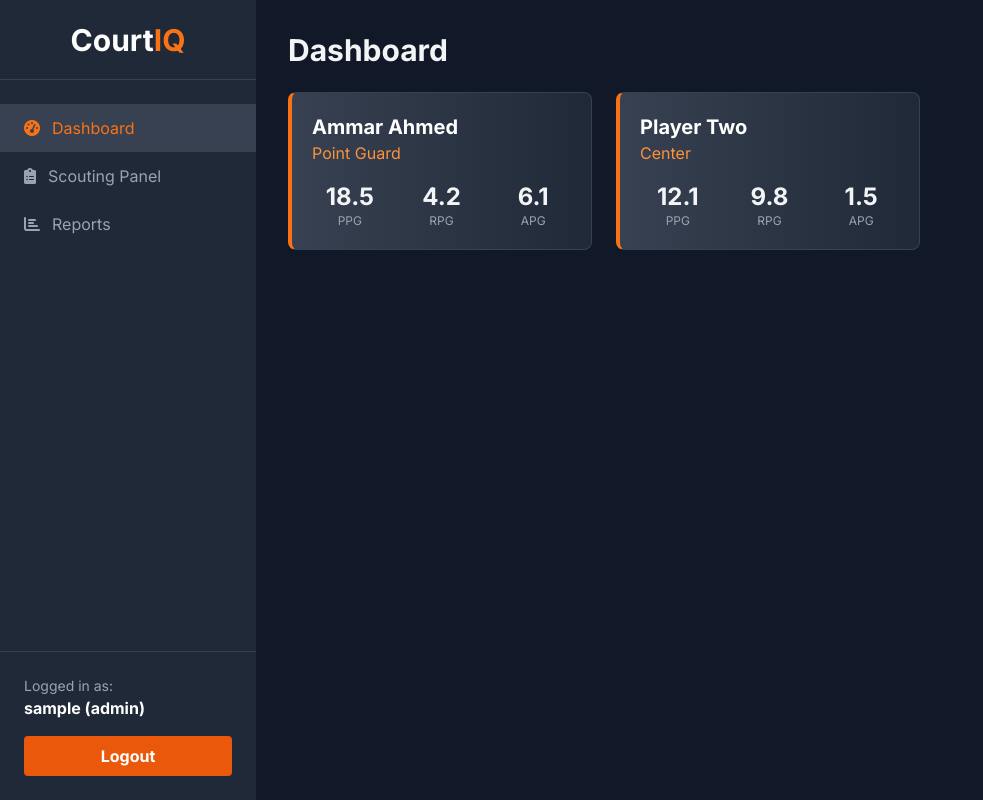
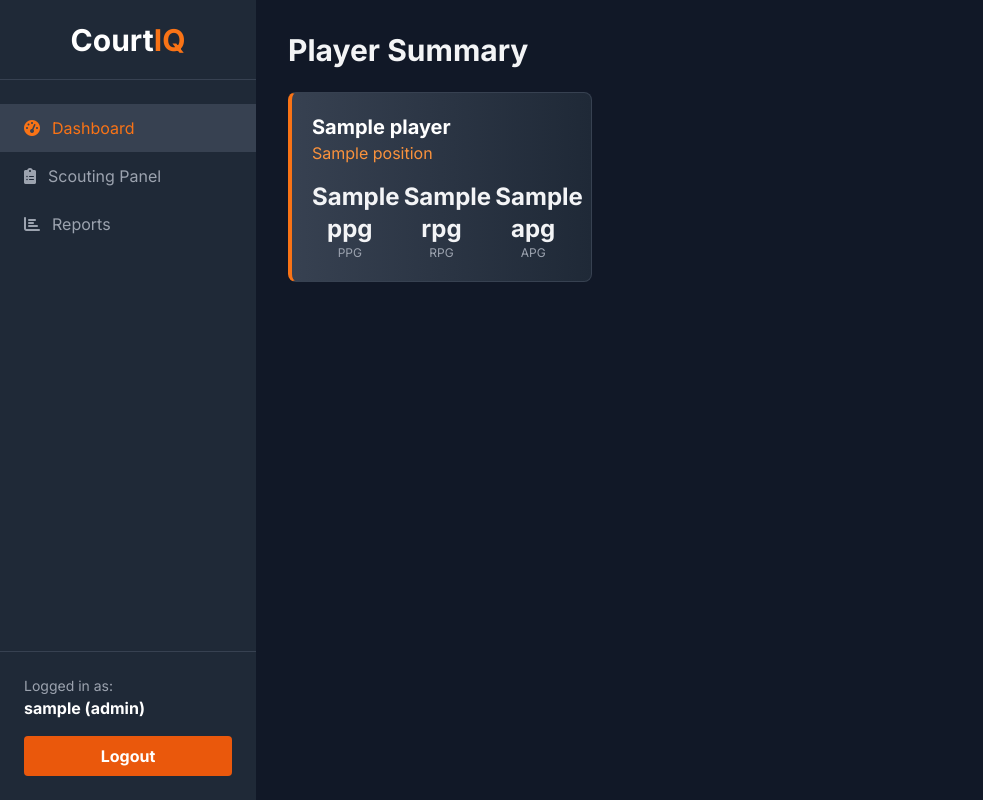
Before and after one commit to Omarelhaq-fi/courtiqpython, a Flask app: template templates/dashboard.html in a window 1280 px wide. Shown: the whole page, without its empty margins (0-983 px from the left). Run offline with Flask 3, Linux system fonts and the light colour scheme; the template is opened without the code that fills it: most values are stand-ins (such as "Sample title", 1, 10 or a date in 2020); some libraries are stand-ins or nearby versions.

Commit message:
Update dashboard.html

```diff
--- a/templates/dashboard.html
+++ b/templates/dashboard.html
@@ -70,46 +70,32 @@
     <main class="flex-1 p-8 overflow-y-auto">
         <!-- Dashboard Tab -->
         <div id="dashboard" class="tab-content">
-            <h2 class="text-3xl font-bold mb-6">Dashboard</h2>
+            <h2 class="text-3xl font-bold mb-6">Player Summary</h2>
             <div class="grid grid-cols-1 md:grid-cols-2 lg:grid-cols-3 gap-6">
-                <!-- Placeholder for Player Cards -->
+                {% if players %}
+                    {% for player in players %}
                     <div class="content-card rounded-lg p-5 player-summary-card">
-                    <h3 class="font-bold text-xl text-white">Ammar Ahmed</h3>
-                    <p class="text-orange-400">Point Guard</p>
+                        <h3 class="font-bold text-xl text-white">{{ player.name }}</h3>
+                        <p class="text-orange-400">{{ player.position or 'N/A' }}</p>
                         <div class="mt-4 grid grid-cols-3 gap-4 text-center">
                             <div>
-                            <p class="text-2xl font-bold">18.5</p>
+                                <p class="text-2xl font-bold">{{ player.ppg or '0.0' }}</p>
                                 <p class="text-xs text-gray-400">PPG</p>
                             </div>
                             <div>
-                            <p class="text-2xl font-bold">4.2</p>
+                                <p class="text-2xl font-bold">{{ player.rpg or '0.0' }}</p>
                                 <p class="text-xs text-gray-400">RPG</p>
                             </div>
                             <div>
-                            <p class="text-2xl font-bold">6.1</p>
+                                <p class="text-2xl font-bold">{{ player.apg or '0.0' }}</p>
                                 <p class="text-xs text-gray-400">APG</p>
                             </div>
                         </div>
                     </div>
-                <div class="content-card rounded-lg p-5 player-summary-card">
-                    <h3 class="font-bold text-xl text-white">Player Two</h3>
-                    <p class="text-orange-400">Center</p>
-                     <div class="mt-4 grid grid-cols-3 gap-4 text-center">
-                        <div>
-                            <p class="text-2xl font-bold">12.1</p>
-                            <p class="text-xs text-gray-400">PPG</p>
-                        </div>
-                        <div>
-                            <p class="text-2xl font-bold">9.8</p>
-                            <p class="text-xs text-gray-400">RPG</p>
-                        </div>
-                        <div>
-                            <p class="text-2xl font-bold">1.5</p>
-                            <p class="text-xs text-gray-400">APG</p>
-                        </div>
-                    </div>
-                </div>
-                <!-- Add more player summary cards here -->
+                    {% endfor %}
+                {% else %}
+                    <p class="text-gray-400">No players found. Add players from the Admin Panel.</p>
+                {% endif %}
             </div>
         </div>
 
@@ -142,10 +128,10 @@
                 <!-- Add Team -->
                 <div class="content-card rounded-lg p-6">
                     <h3 class="text-xl font-bold mb-4">Add New Team</h3>
-                    <form class="space-y-4">
+                    <form action="{{ url_for('add_team') }}" method="POST" class="space-y-4">
                         <div>
                             <label for="new-team-name" class="block text-sm font-medium text-gray-300">Team Name</label>
-                            <input type="text" id="new-team-name" class="mt-1 block w-full bg-gray-700 border border-gray-600 rounded-md p-2 focus:outline-none focus:ring-2 focus:ring-orange-500">
+                            <input type="text" id="new-team-name" name="team_name" required class="mt-1 block w-full bg-gray-700 border border-gray-600 rounded-md p-2 focus:outline-none focus:ring-2 focus:ring-orange-500">
                         </div>
                         <button type="submit" class="w-full bg-orange-600 hover:bg-orange-700 text-white font-bold py-2 px-4 rounded">Add Team</button>
                     </form>
@@ -153,17 +139,18 @@
                 <!-- Add Player -->
                 <div class="content-card rounded-lg p-6">
                     <h3 class="text-xl font-bold mb-4">Add New Player</h3>
-                    <form class="space-y-4">
+                    <form action="{{ url_for('add_player') }}" method="POST" class="space-y-4">
                          <div>
                             <label for="player-team" class="block text-sm font-medium text-gray-300">Select Team</label>
-                            <select id="player-team" class="mt-1 block w-full bg-gray-700 border border-gray-600 rounded-md p-2 focus:outline-none focus:ring-2 focus:ring-orange-500">
-                                <option>Team A</option>
-                                <option>Team B</option>
+                            <select id="player-team" name="team_id" required class="mt-1 block w-full bg-gray-700 border border-gray-600 rounded-md p-2 focus:outline-none focus:ring-2 focus:ring-orange-500">
+                                {% for team in teams %}
+                                <option value="{{ team.id }}">{{ team.name }}</option>
+                                {% endfor %}
                             </select>
                         </div>
                         <div>
                             <label for="new-player-name" class="block text-sm font-medium text-gray-300">Player Name</label>
-                            <input type="text" id="new-player-name" class="mt-1 block w-full bg-gray-700 border border-gray-600 rounded-md p-2 focus:outline-none focus:ring-2 focus:ring-orange-500">
+                            <input type="text" id="new-player-name" name="player_name" required class="mt-1 block w-full bg-gray-700 border border-gray-600 rounded-md p-2 focus:outline-none focus:ring-2 focus:ring-orange-500">
                         </div>
                         <button type="submit" class="w-full bg-orange-600 hover:bg-orange-700 text-white font-bold py-2 px-4 rounded">Add Player</button>
                     </form>
```
Lines whose indentation alone changed are shown as unchanged.
